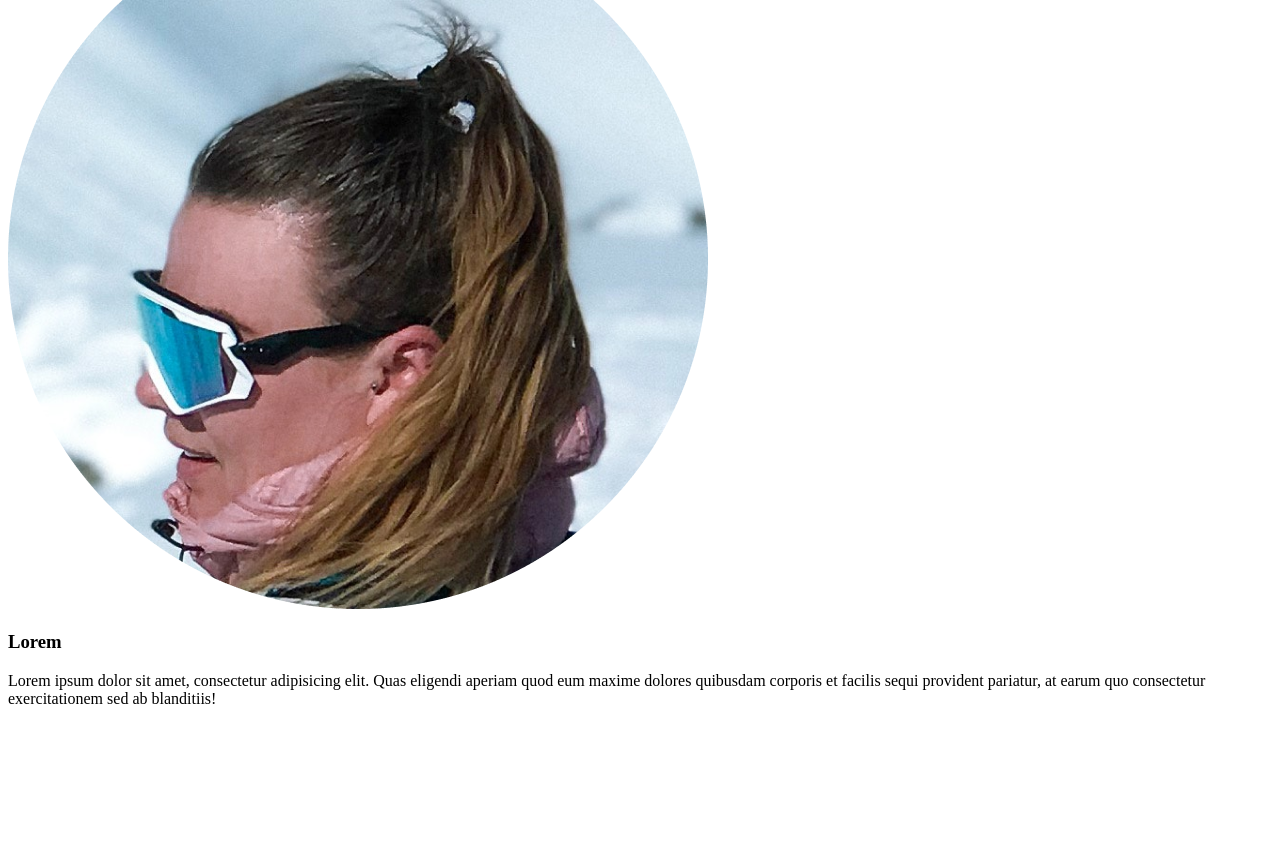
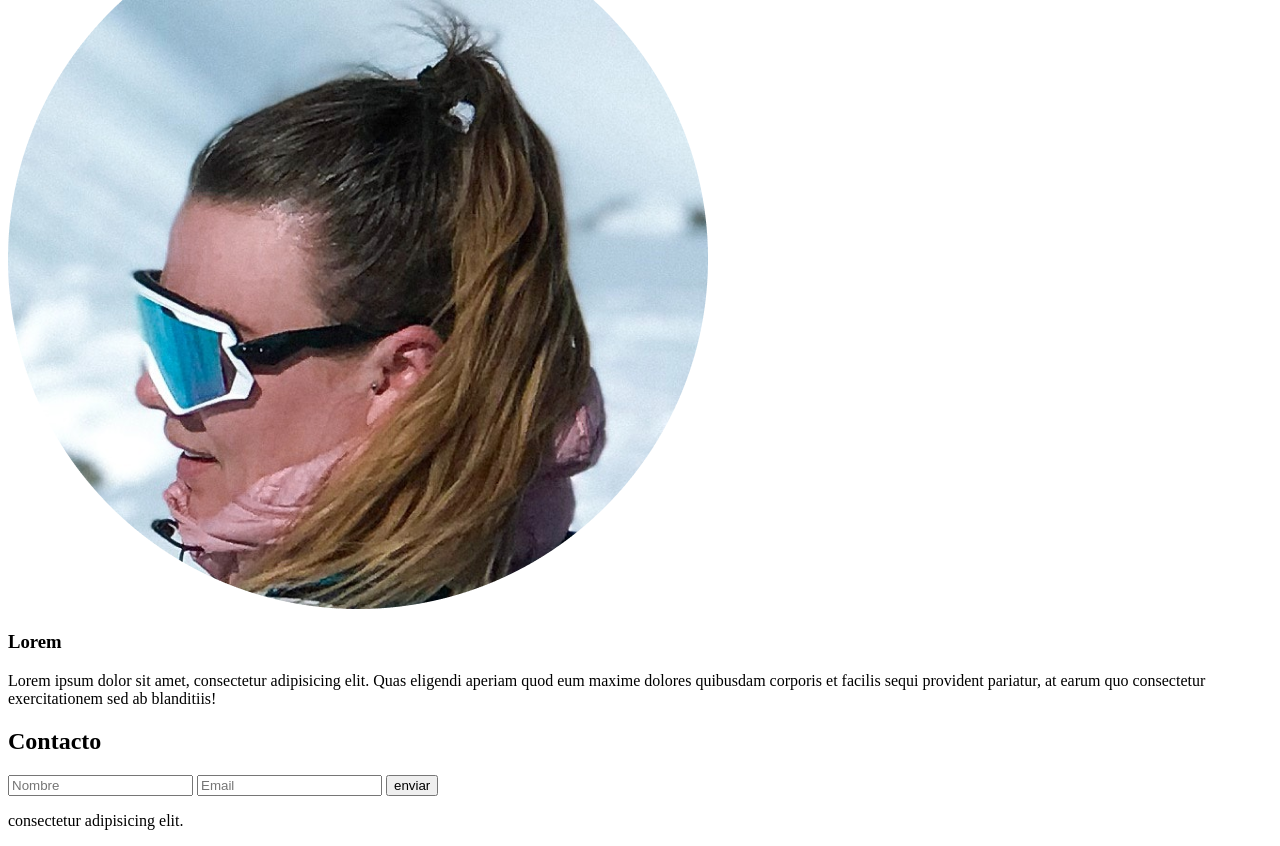
Before and after one commit to abrilbifano/MiPrimeraWeb, a plain HTML site: page index.html in a window 1280 px wide. Shown: the part 3154-4000 px from the top of the page. Before the commit the page ends 3878 px from the top, so only its background shows below. Drawn offline with Linux system fonts and the light colour scheme.

Commit message:
configure el pie en mi archivo html

```diff
--- a/index.html
+++ b/index.html
@@ -195,5 +195,19 @@
         </div>
     </section>
 
+    <footer class="footer container">
+        <h2>Contacto</h2>
+        <form>
+            <input class="campo" type="text" placeholder="Nombre">
+            <input class="campo" type="email" placeholder="Email">
+            <input class="btn-2" type="submit" value="enviar">
+        </form>
+        <div class="footer-txt">
+            <p>
+                consectetur adipisicing elit.
+            </p>
+        </div>
+    </footer>
+
 </body>
 </html>
```
